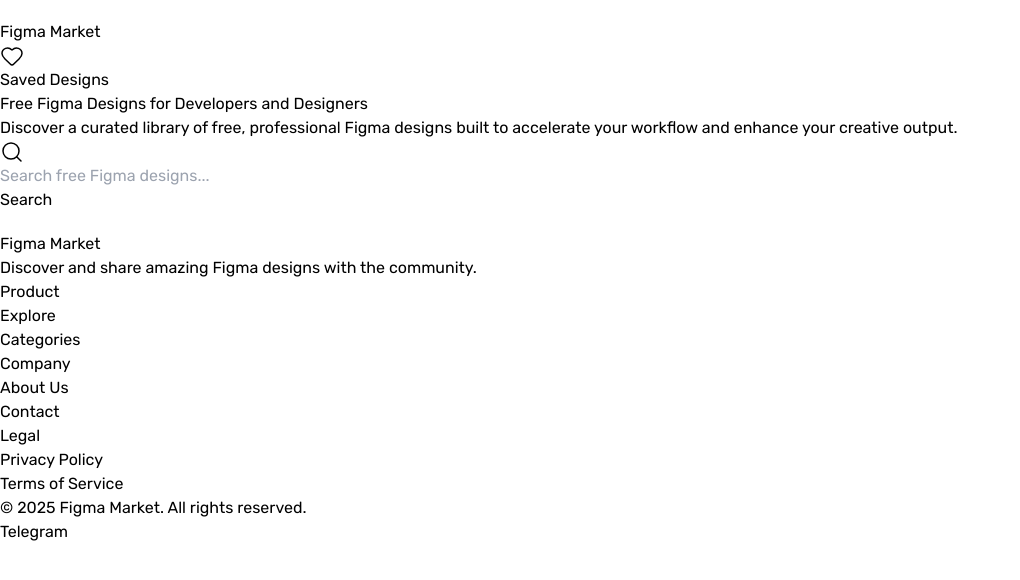
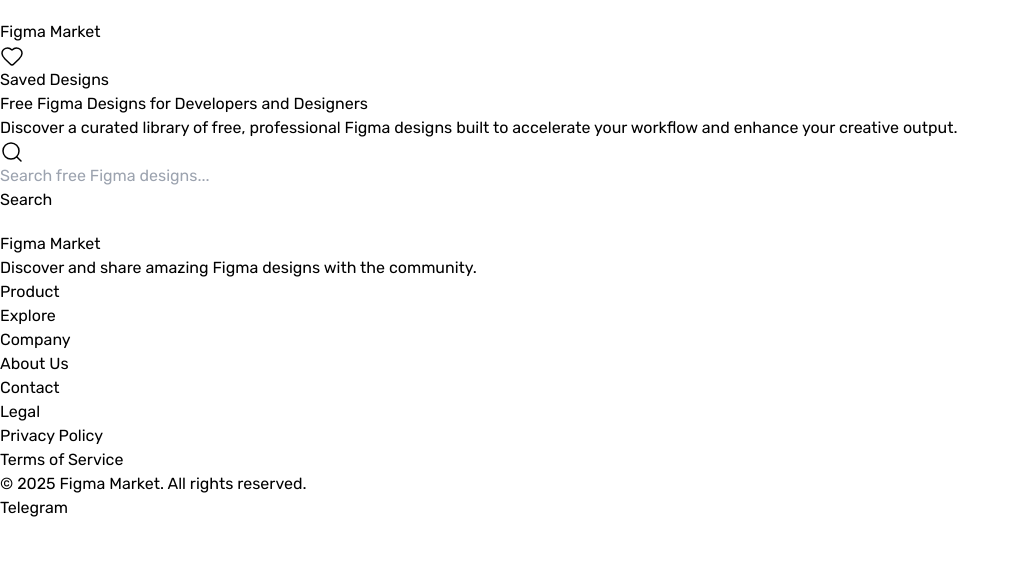
Before and after one commit to yaxyobekuz/figma-market-client, a Next.js app: page / in a window 1280 px wide. Shown: the top 580 px of the page, without its empty margins (0-1020 px from the left). Built offline with nearby package versions, Linux system fonts and the light colour scheme; no server answers.

Commit message:
feat: update Footer component styles and links for improved navigation

```diff
--- a/src/components/layout/Footer.jsx
+++ b/src/components/layout/Footer.jsx
@@ -1,18 +1,27 @@
 "use client";
-
-// Next
-import Link from "next/link";
 
 // Components
 import Logo from "../ui/Logo";
 
 // Constants
-import { ROUTES } from "@/lib/constants";
+import { cn } from "@/lib/utils";
+
+// Next.js
+import Link from "next/link";
+import { usePathname } from "next/navigation";
 
 const Footer = () => {
+  const pathname = usePathname();
+  const isHomePage = pathname === "/";
+
   return (
-    <footer className="bg-gradient-to-t from-gray-100 py-12">
-      <div className="max-w-7xl mx-auto px-4 sm:px-6 lg:px-8 py-12">
+    <footer
+      className={cn(
+        "py-12",
+        isHomePage ? "bg-gradient-to-t from-gray-100" : "bg-gray-50"
+      )}
+    >
+      <div className="container">
         <div className="grid grid-cols-1 md:grid-cols-4 gap-8">
           {/* Brand */}
           <div className="col-span-1 space-y-3.5">
@@ -32,18 +41,10 @@
             <ul className="space-y-2 text-gray-500">
               <li>
                 <Link
-                  href={ROUTES.EXPLORE}
+                  href="/explore/all"
                   className="transition-colors duration-200 hover:text-violet-500"
                 >
                   Explore
-                </Link>
-              </li>
-              <li>
-                <Link
-                  href={ROUTES.CATEGORIES}
-                  className="transition-colors duration-200 hover:text-violet-500"
-                >
-                  Categories
                 </Link>
               </li>
             </ul>
@@ -103,7 +104,7 @@
         </div>
 
         {/* Bottom */}
-        <div className="mt-8 pt-8 border-t border-gray-300 flex flex-col md:flex-row justify-between items-center">
+        <div className="mt-12 pt-12 border-t border-gray-300 flex flex-col md:flex-row justify-between items-center">
           {/* Copyright */}
           <p className="text-sm text-gray-400">
             © 2025 Figma Market. All rights reserved.
```
